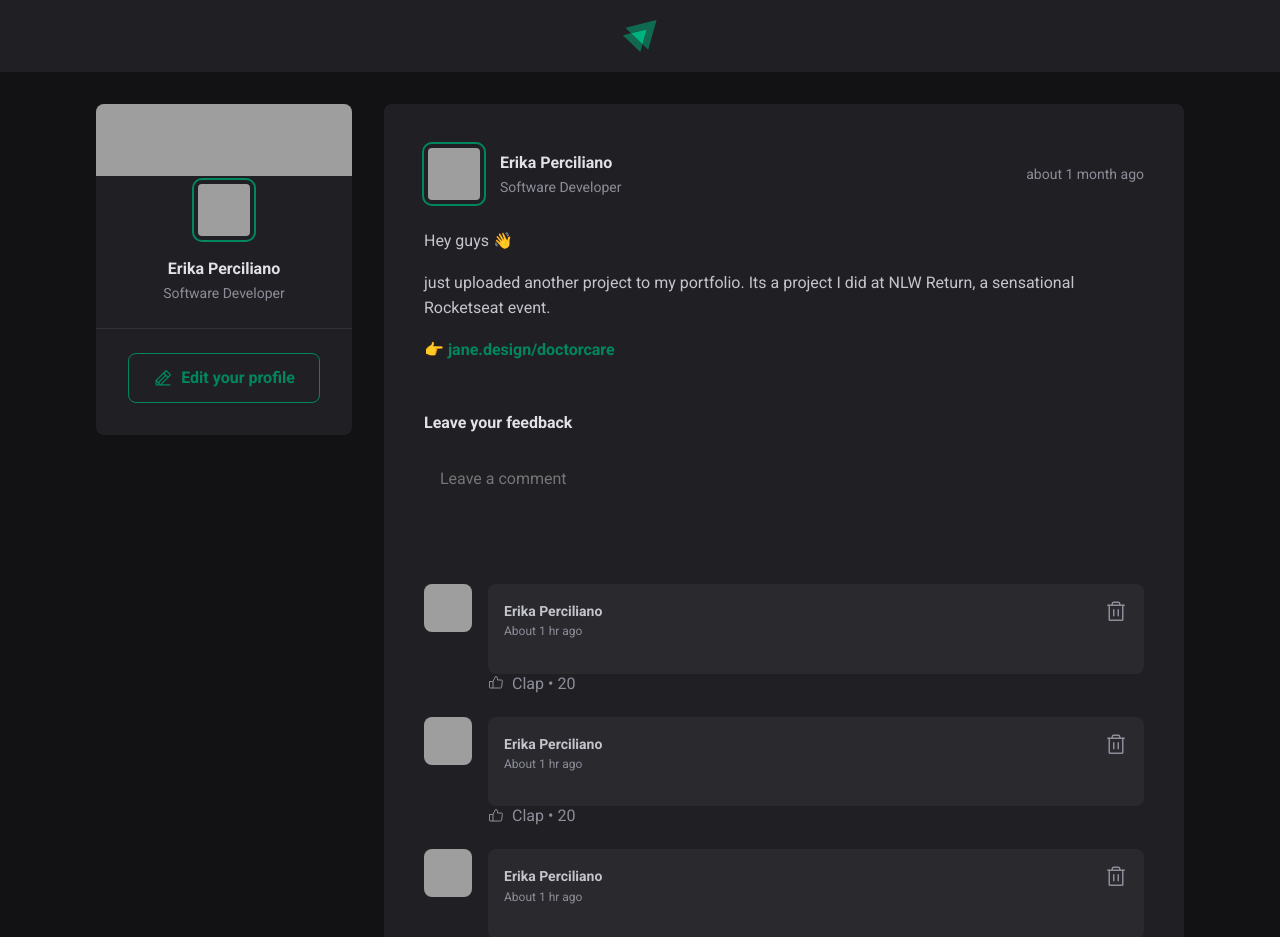
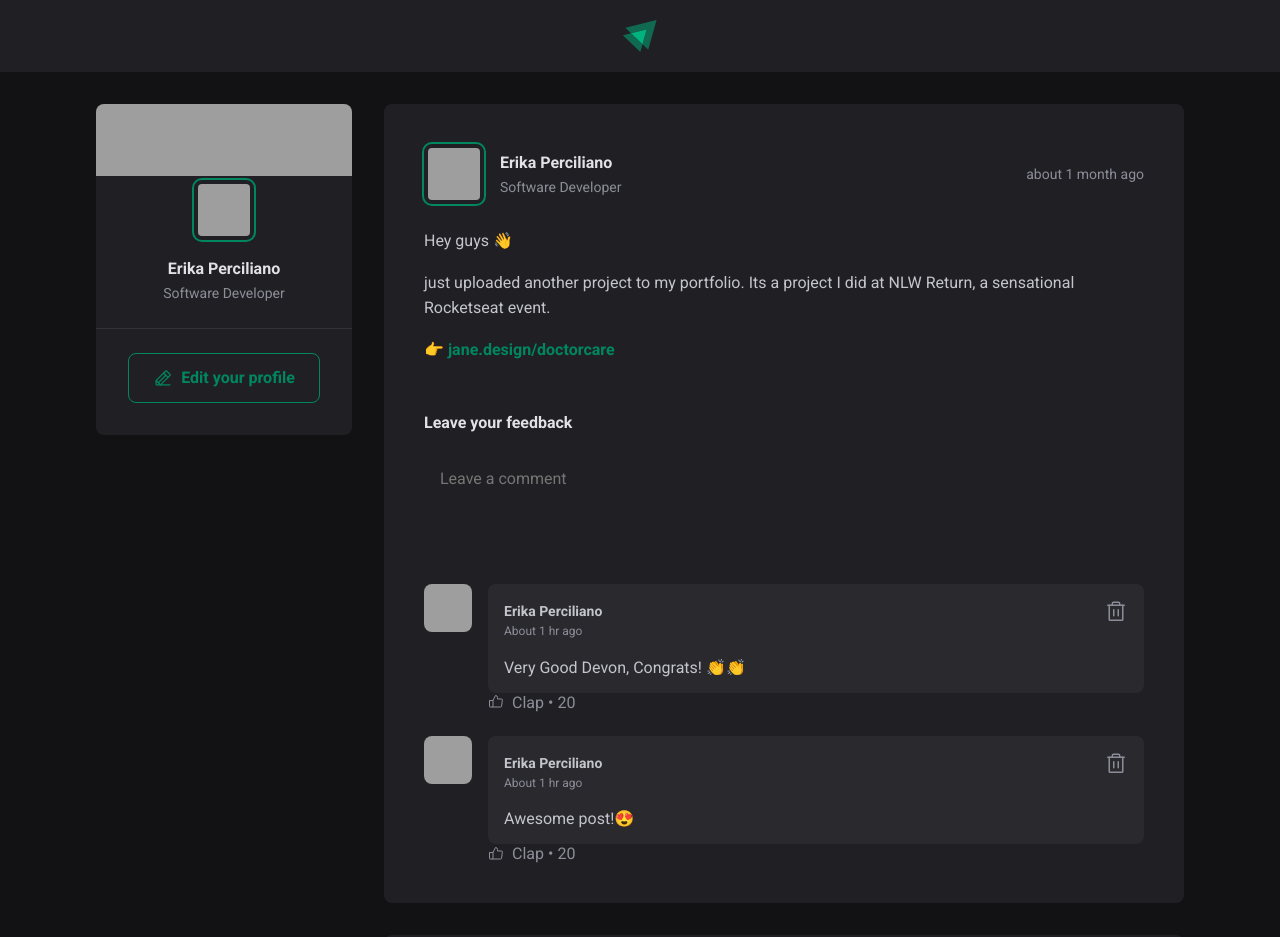
Before and after one commit to erikaperciliano/Ignite-Feed, a React (Vite) app: page / in a window 1280 px wide. Shown: the top 937 px of the page. Built offline with nearby package versions, Linux system fonts and the light colour scheme; grey boxes are pictures that could not be loaded.

Commit message:
add new comments

```diff
--- a/src/components/Post.jsx
+++ b/src/components/Post.jsx
@@ -1,5 +1,6 @@
-import { format, formatDistanceToNow } from 'date-fns';
+import { formatDistanceToNow } from 'date-fns';
 import enUS from 'date-fns/locale/en-US';
+import { useState } from 'react';
 
 import { Avatar } from './Avatar';
 import { Comment } from './Comment';
@@ -7,10 +8,28 @@
 import styles from './Post.module.css';
 
 export function Post({ author, publishedAt, content }) {
+    const [comments, setComments] = useState([
+        'Very Good Devon, Congrats! 👏👏',
+        'Awesome post!😍'
+    ]);
+
+    const [newCommentText, setNewCommentText] = useState('');
+
     const publishedDateRelativeToNow = formatDistanceToNow(publishedAt, {
         locale: enUS,
         addSuffix: true
-    })
+    });
+
+    function handleCreateNewComment() {
+        event.preventDefault();
+
+        setComments([...comments, newCommentText]);
+        setNewCommentText('');
+    }
+
+    function handleNewCommentChange() {
+        setNewCommentText(event.target.value);
+    }
 
     return(
         <article className={styles.post}>
@@ -38,11 +57,14 @@
                })}
             </div>
 
-            <form className={styles.commentForm}>
+            <form onSubmit={handleCreateNewComment} className={styles.commentForm}>
                 <strong>Leave your feedback</strong>
 
                 <textarea
+                    name='comment'
                     placeholder='Leave a comment'
+                    value={newCommentText}
+                    onChange={handleNewCommentChange}
                 />
 
                 <footer>
@@ -51,9 +73,9 @@
             </form>
 
             <div className={styles.commentList}>
-                <Comment/>
-                <Comment/>
-                <Comment/>
+               {comments.map(comment => {
+                    return <Comment content={comment}/>
+               })}
             </div>
         </article>
     );
```
